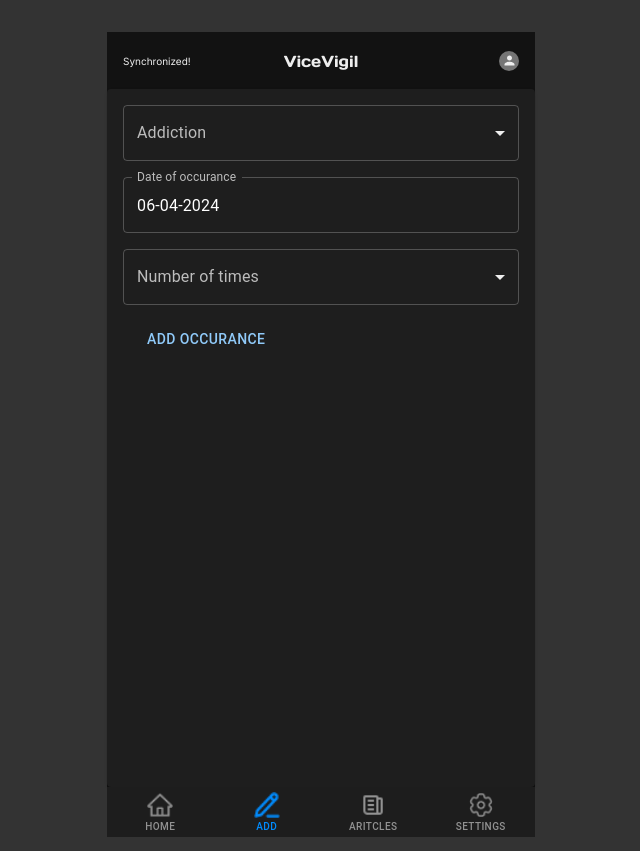
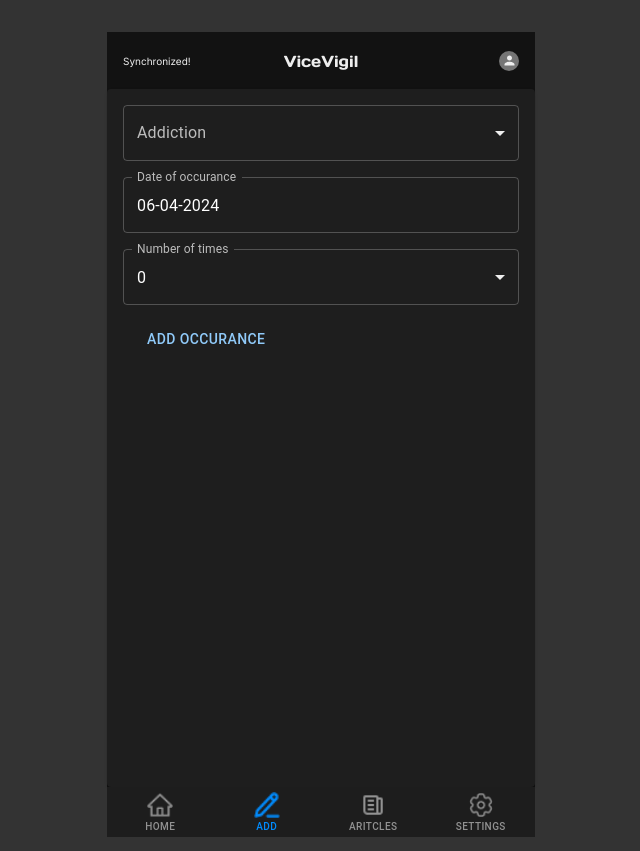
Before and after one commit to Truly-Depressed-Developers/athygli, a Next.js app: page /add in a window 1280 px wide. Shown: the whole page, without its empty margins (319-959 px from the left). Built offline with nearby package versions, Linux system fonts and the light colour scheme.

Commit message:
Fix all errors

```diff
--- a/app/add/page.tsx
+++ b/app/add/page.tsx
@@ -11,8 +11,8 @@ import {addictions} from "@/app/addictions";
 
 const Page: React.FC = () => {
   const [dateOO, setDateOO] = useState(moment());
-  const [add, setAdd] = useState("drinking");
-  const [times, setTimes] = useState(0);
+  const [add, setAdd] = useState("");
+  const [times, setTimes] = useState<number>(0);
 
   const changeAdd = (event: any) => {
     console.log(event.target.value);
@@ -50,6 +50,7 @@ const Page: React.FC = () => {
         <Select
           labelId="select-label"
           label="Addiction"
+          value={add}
           onChange={(e) => changeAdd(e)}
         >
           {Object.keys(Addiction).map((a) => <MenuItem key={a} value={a}>{a}</MenuItem>)}
@@ -77,9 +78,10 @@ const Page: React.FC = () => {
         <Select
           labelId="times-label"
           label="Number of times"
+          value={times}
           onChange={(e) => changeTimes(e)}
         >
-          {[1, 2, 3, 4, 5, 6].map((a) => <MenuItem key={a} value={a}>{a}</MenuItem>)}
+          {[0, 1, 2, 3, 4, 5, 6].map((a) => <MenuItem key={a} value={a}>{a}</MenuItem>)}
         </Select>
       </FormControl>
       <Button onClick={() => handleClick()} sx={{ margin: 2 }} color="primary" >Add occurance</Button>
--- a/app/page.tsx
+++ b/app/page.tsx
@@ -81,7 +81,7 @@ const Page: React.FC = () => {
   const [appStateData, setAppStateData] = useState<AppState>(addictions);
   useEffect(() => {
     streaksData.sort((a, b) => b.streak - a.streak);
-    console.log(streaksData);
+    // console.log(streaksData);
     addStateData();
     setAppStateData(addictions);
     setStreaksData(streaksData);
@@ -90,7 +90,7 @@ const Page: React.FC = () => {
   const [activeQuote, _] = useState(0);
 
   const addStateData = () => {
-    console.log(moment());
+    // console.log(moment());
   }
   return (
     <Box sx={{
--- a/app/settings/SettingsGroup/SettingsGroupItem.tsx
+++ b/app/settings/SettingsGroup/SettingsGroupItem.tsx
@@ -17,7 +17,8 @@ const SettingsGroupItem = <T extends Record<string, any>>(props: Props<T>) => {
         </AccordionSummary>
 
         <AccordionDetails>
-          <Typography sx={{color: "#bbb"}}>{props.description}</Typography>
+          {/*<Typography sx={{color: "#bbb"}}>{props.description}</Typography>*/}
+          {props.description}
         </AccordionDetails>
 
         <AccordionActions>
--- a/app/settings/page.tsx
+++ b/app/settings/page.tsx
@@ -18,7 +18,7 @@ const mockIntegrations: Integration[] = [
 
 const mockSeverity: Severity[] = [
   {addiction: Addiction.drinking, level: SeverityLevel.low},
-  // {addiction: Addiction.doomScrolling, level: SeverityLevel.medium},
+  {addiction: Addiction.smoking, level: SeverityLevel.medium},
   {addiction: Addiction.energyDrinks, level: SeverityLevel.none},
 ]
 
@@ -65,7 +65,7 @@ const Page: React.FC = () => {
 
               <Typography sx={{color: "#bbb"}}>{resolveSeverityEffect(item.addiction, item.level)}</Typography>
             </>
-        }
+          }
         />
       </Paper>
       <Paper></Paper>
--- a/components/Main/Statistics/Statistics.tsx
+++ b/components/Main/Statistics/Statistics.tsx
@@ -217,7 +217,7 @@ export const Statistics: React.FC<{ appStateProps: AppState }> = ({ appStateProp
 
         }
         setYearly(yearly);
-        console.log(yearly);
+        // console.log(yearly);
 
         monthly = [];
         let week = 1;
@@ -225,7 +225,7 @@ export const Statistics: React.FC<{ appStateProps: AppState }> = ({ appStateProp
         let canDo = false;
         // console.log("ff");
         for (let i = 27; i >= 0; i--) {
-            console.log(counter);
+            // console.log(counter);
             let d = new Date();
             d.setDate(d.getDate() - i);
             const mom = moment(d);
@@ -246,7 +246,7 @@ export const Statistics: React.FC<{ appStateProps: AppState }> = ({ appStateProp
             }
 
         }
-        console.log(monthly)
+        // console.log(monthly)
         setMonthly(monthly);
     }
 
```
